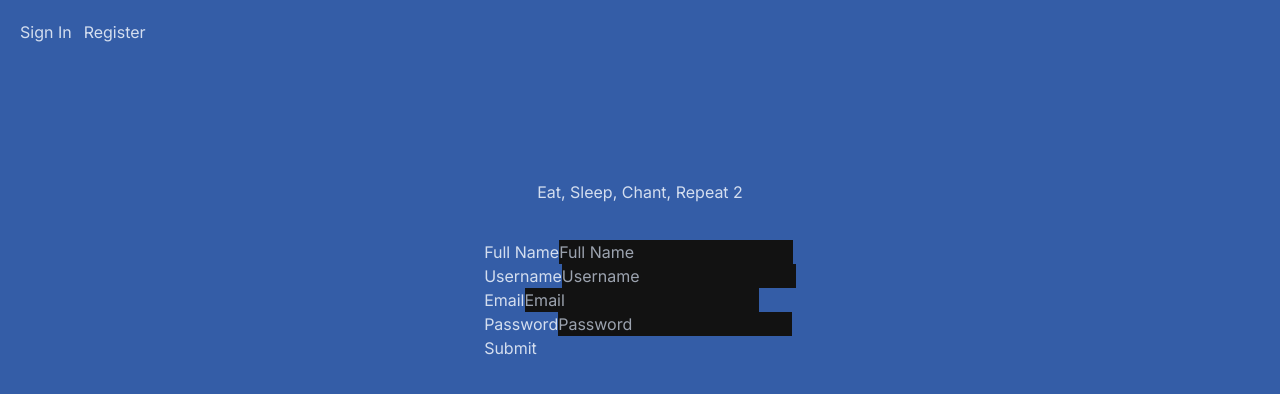
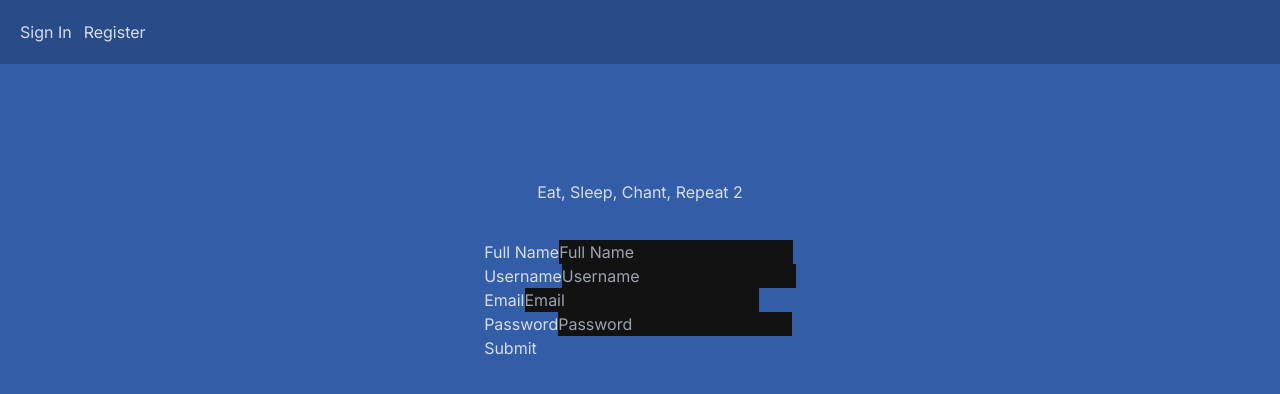
Before and after one commit to vsm1996/the-traveler, a Next.js app: page / in a window 1280 px wide. Shown: the top 394 px of the page. Built offline with nearby package versions, Linux system fonts and the light colour scheme; no server answers.

Commit message:
Enhance navbar

```diff
--- a/app/components/navbar/index.tsx
+++ b/app/components/navbar/index.tsx
@@ -8,14 +8,16 @@ const NavBar = () => {
   const { status, data: session } = useSession()
 
   return (
-    <nav className='p-5'>
-      <ul>
+    <nav className='p-5 navbar bg-base-300'>
+      <ul className='w-full'>
         {status === 'authenticated' && (
-          <div className='flex space-x-3 items-center'>
-            <span className='text-lg font-extrabold'>{session.user!.firstName || session.user!.name}</span>
-            <Link href='/dashboard' className='link link-hover'>Dashboard</Link>
-            <Link href='/api/auth/signout' className='link link-hover'>Sign Out</Link>
-          </div>
+          <li className='flex justify-between items-center w-full space-x-3'>
+            <span className='text-lg font-extrabold'>Welcome, {session.user!.firstName || session.user!.name}</span>
+            <span>
+              <Link href='/dashboard' className='link link-hover mr-5'>Dashboard</Link>
+              <Link href='/api/auth/signout' className='link link-hover'>Sign Out</Link>
+            </span>
+          </li>
         )}
         {status === 'unauthenticated' && <Link className='mr-3' href='/api/auth/signin'>
           Sign In
```
